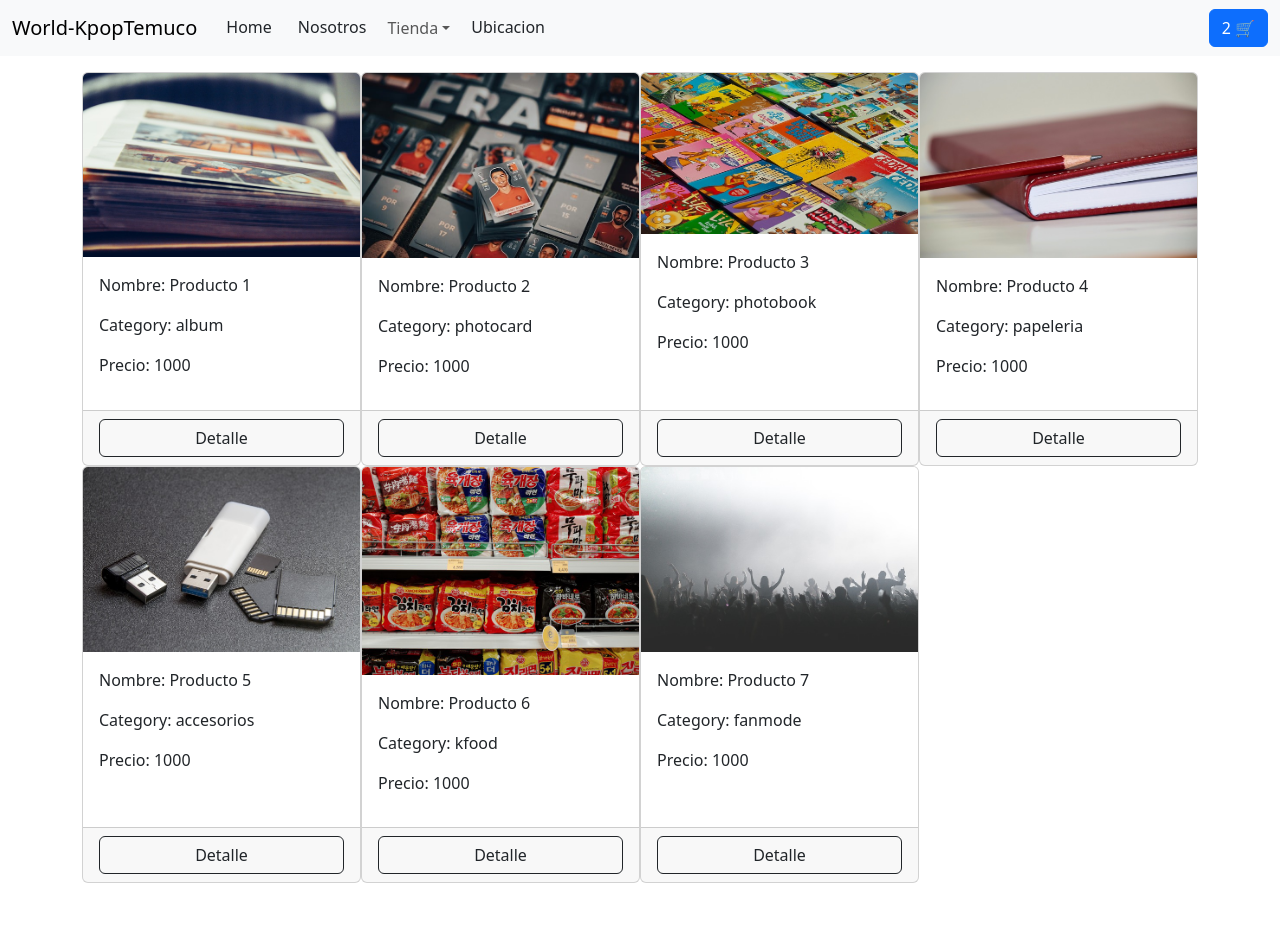
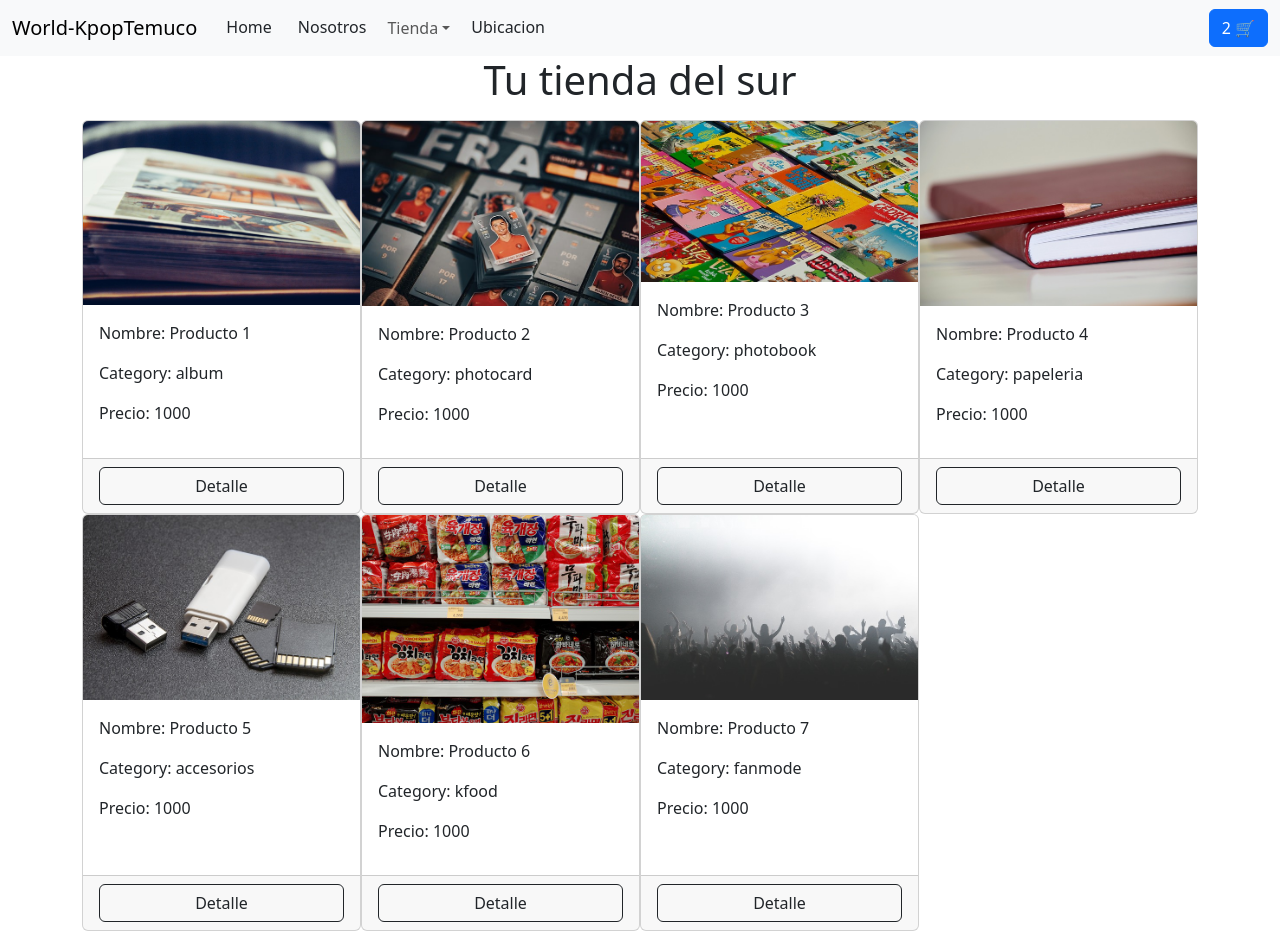
Before and after one commit to clinconao/PreEntrega1LinconaoReact, a React (Vite) app in the folder preEntrega2Linconao/: page / in a window 1280 px wide. Before the commit the page ends 883 px from the top, so only its background shows below. Built offline with nearby package versions, Linux system fonts and the light colour scheme.

Commit message:
carga de saludo

```diff
--- a/preEntrega2Linconao/src/componentes/ItemListContainer.jsx
+++ b/preEntrega2Linconao/src/componentes/ItemListContainer.jsx
@@ -27,6 +27,9 @@ const ItemListContainer = ({ greeting = "Bienvenido a nuestra tienda" }) => {
 
     return (
         <>
+        <center>
+            <h1>{greeting}</h1>
+        </center>
 
                 {loading ? <h2>Cargando...</h2>
                 :
```
